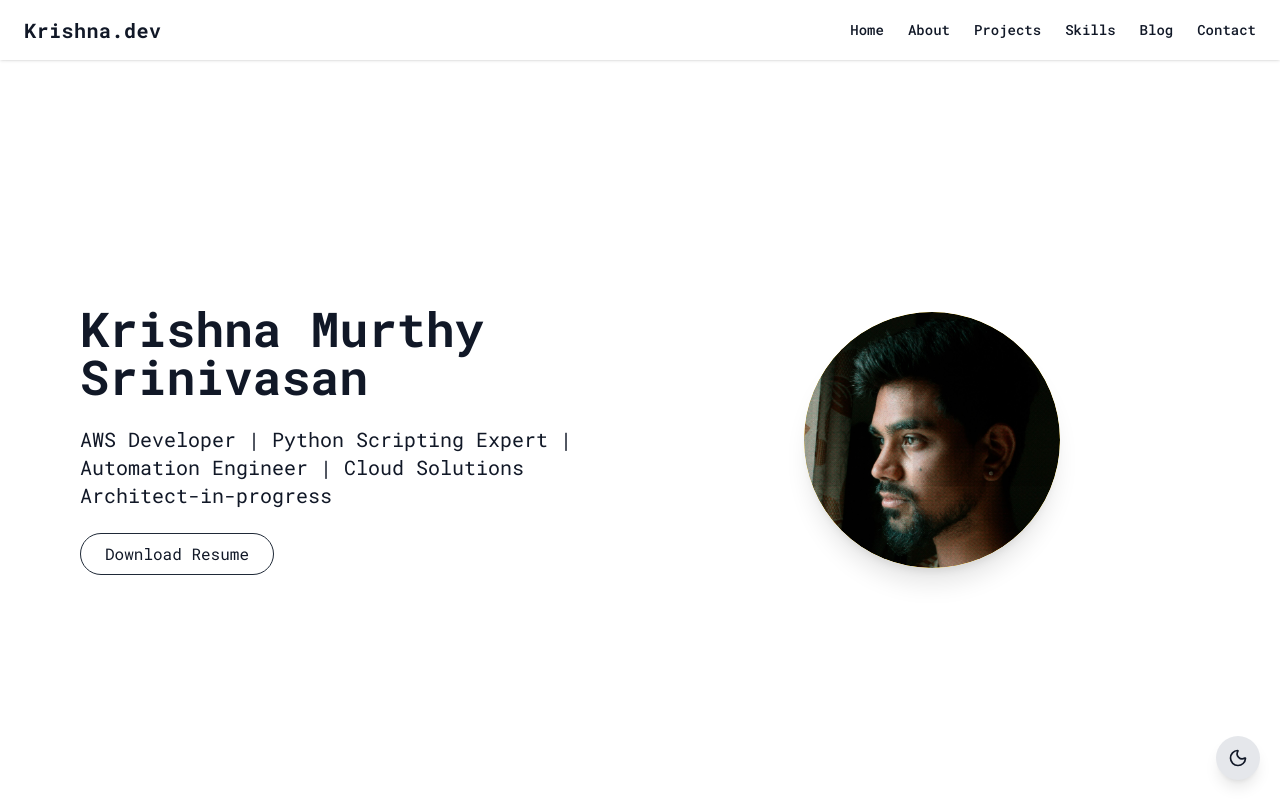
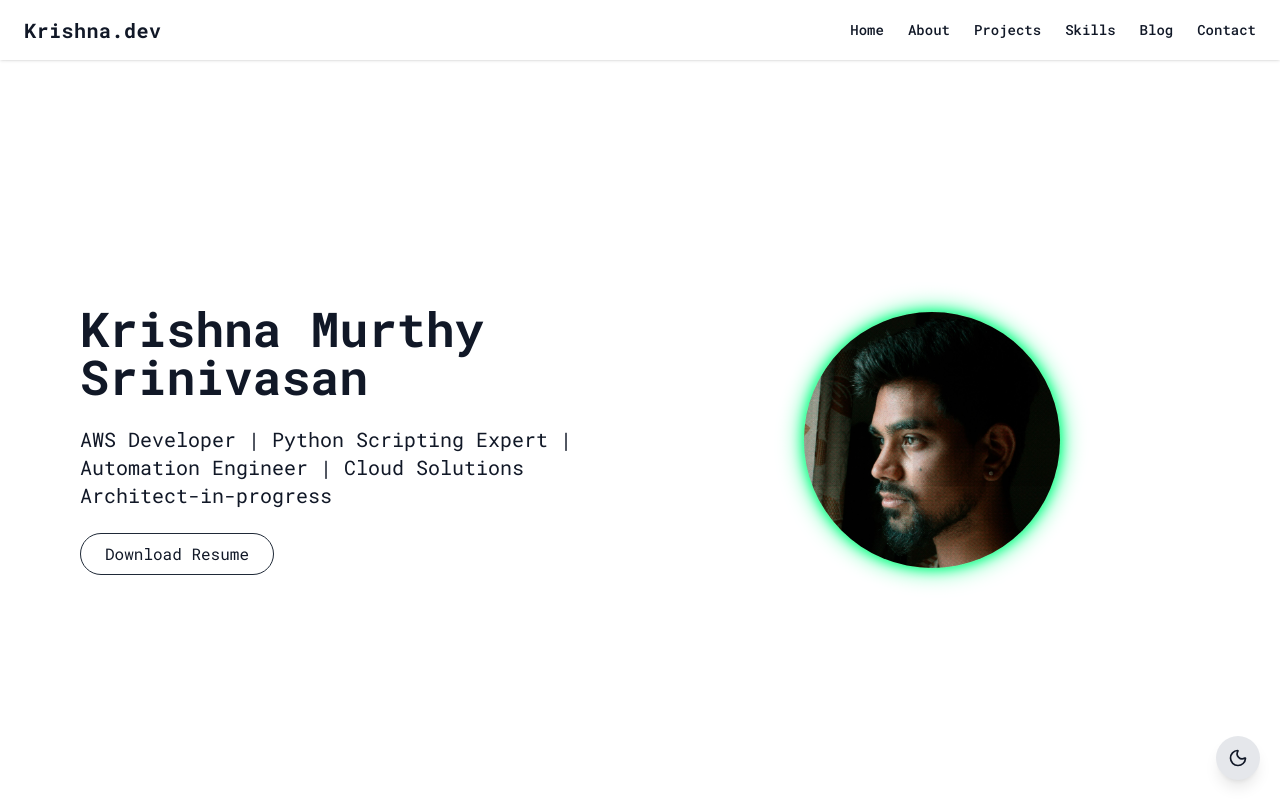
Before and after one commit to krishnamurthy-srinivasan/krishna-scriptsit, a React (Vite) app: page / in a window 1280 px wide. Shown: the top 800 px of the page. Built offline with nearby package versions, Linux system fonts and the light colour scheme; a web font is replaced by a local one.

Commit message:
animations

```diff
--- /dev/null
+++ b/src/components/BackgroundAnimation.css
@@ -0,0 +1,20 @@
+/* src/components/BackgroundAnimation.css */
+.starfield {
+  position: absolute;
+  width: 200%;
+  height: 200%;
+  background: radial-gradient(#ccc 1px, transparent 1px);
+  background-size: 3px 3px;
+  animation: starScroll 60s linear infinite;
+  opacity: 0.1;
+  filter: brightness(0.9);
+}
+
+@keyframes starScroll {
+  from {
+    transform: translate(0, 0);
+  }
+  to {
+    transform: translate(-50%, -50%);
+  }
+}
--- a/src/components/BackgroundAnimation.jsx
+++ b/src/components/BackgroundAnimation.jsx
@@ -1,12 +1,11 @@
 // src/components/BackgroundAnimation.jsx
 import React from 'react';
+import './BackgroundAnimation.css';
 
 const BackgroundAnimation = () => {
   return (
     <div className="fixed inset-0 -z-10 overflow-hidden">
-      <div className="absolute top-[-100px] left-[-100px] w-[400px] h-[400px] bg-purple-400 opacity-20 dark:opacity-10 rounded-full blur-3xl animate-pulse-slow"></div>
-      <div className="absolute bottom-[-100px] right-[-100px] w-[400px] h-[400px] bg-blue-400 opacity-20 dark:opacity-10 rounded-full blur-3xl animate-pulse-slower"></div>
-      <div className="absolute top-1/2 left-1/2 transform -translate-x-1/2 -translate-y-1/2 w-[500px] h-[500px] bg-pink-300 opacity-10 dark:opacity-5 rounded-full blur-2xl animate-float"></div>
+      <div className="starfield"></div>
     </div>
   );
 };
--- a/src/components/Hero.jsx
+++ b/src/components/Hero.jsx
@@ -35,9 +35,8 @@ const Hero = () => {
         transition={{ duration: 1.2 }}
         className="flex-1 flex items-center justify-center"
       >
-        <div className="relative w-64 h-64 rounded-full overflow-hidden shadow-xl">
-          <div className="absolute inset-0 rounded-full border-4 border-yellow-400 animate-spin-slow"></div>
-          <div className="absolute inset-2 rounded-full border-2 border-yellow-300 animate-pulse border-dashed"></div>
+        <div className="relative w-64 h-64">
+          <div className="absolute inset-0 rounded-full border-4 border-green-400 animate-spin-slow shadow-[0_0_12px_#00ff80,0_0_24px_#00ff80] z-0"></div>
           <img
             src={profilePic}
             alt="Krishna Murthy"
--- a/tailwind.config.js
+++ b/tailwind.config.js
@@ -20,6 +20,7 @@ export default {
       },
       animation: {
         'fade-in': 'fade-in 1.5s ease-in-out forwards',
+        'spin-slow': 'spin 6s linear infinite',
       }
     },
   },
```
